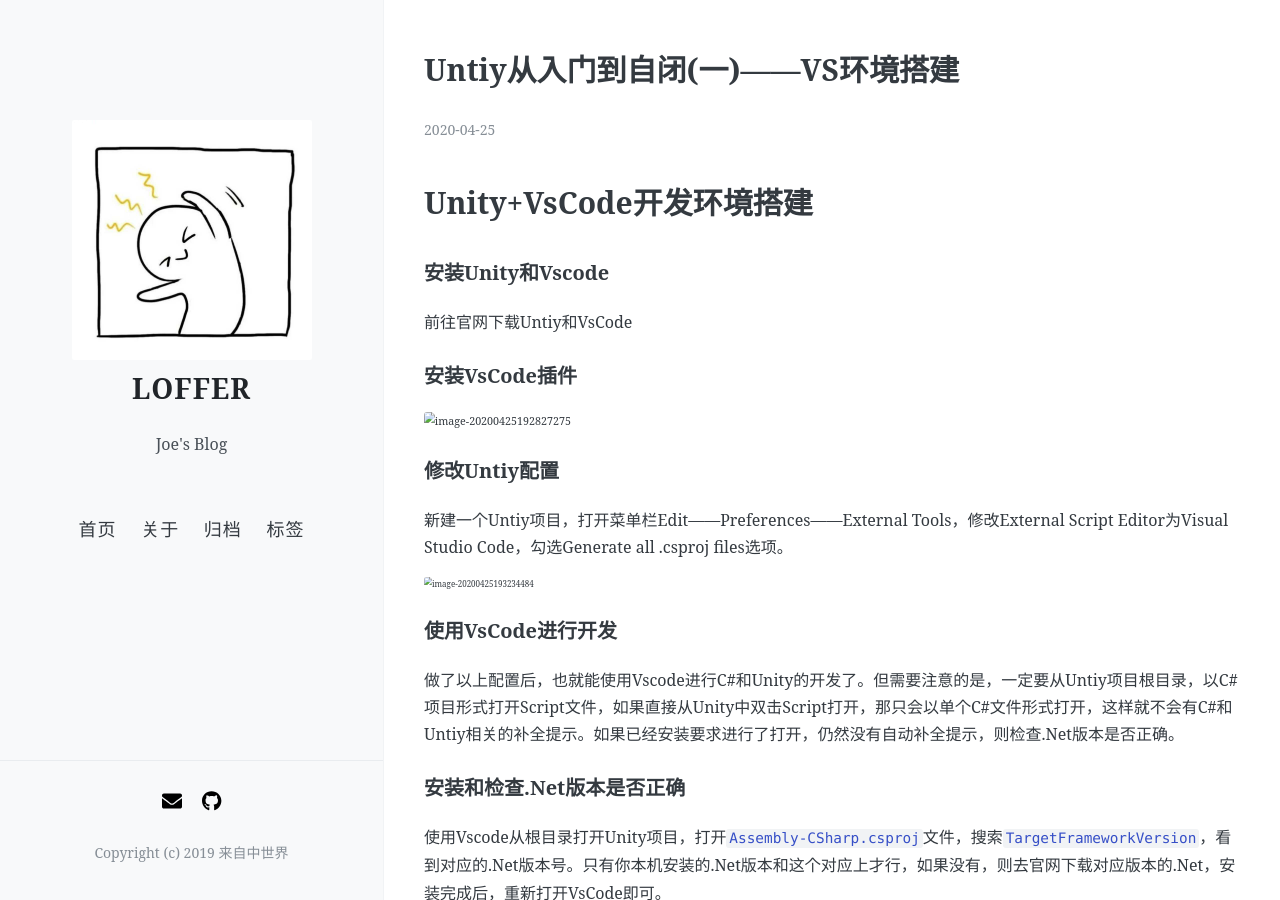
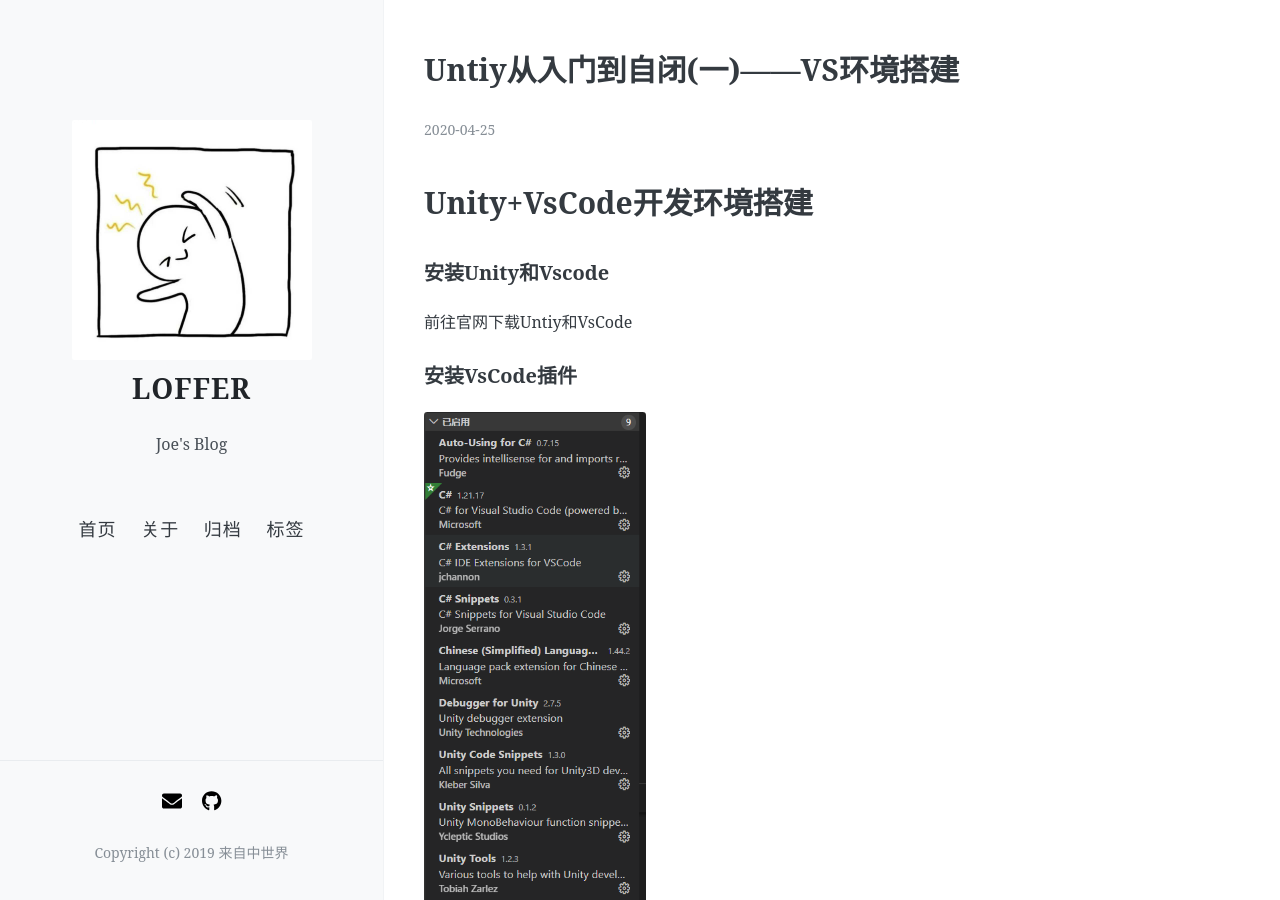
Before and after one commit to 1030310877/1030310877.github.io, a Jekyll site: the page built from _posts/2020-04-25-Unity+VsCode.md, in a window 1280 px wide and 900 px high. Built offline with Jekyll 4.4.1, drawn with Linux system fonts in a browser that asks for light colours; nearby versions of some CDN libraries; comment, search, counter and statistics services are not loaded.

Commit message:
fix path

```diff
--- a/_posts/2020-04-25-Unity+VsCode.md
+++ b/_posts/2020-04-25-Unity+VsCode.md
@@ -13,13 +13,13 @@
 
 ### 安装VsCode插件
 
-<img src="2020-04-25-Unity+VsCode.assets/image-20200425192827275.png" alt="image-20200425192827275" style="zoom: 67%;" />
+<img src="../images/2020-04-25/image-20200425192827275.png" alt="image-20200425192827275" style="zoom: 67%;" />
 
 ### 修改Untiy配置
 
 新建一个Untiy项目，打开菜单栏Edit——Preferences——External Tools，修改External Script Editor为Visual Studio Code，勾选Generate all .csproj files选项。
 
-<img src="2020-04-25-Unity+VsCode.assets/image-20200425193234484.png" alt="image-20200425193234484" style="zoom:50%;" />
+<img src="../images/2020-04-25/image-20200425193234484.png" alt="image-20200425193234484" style="zoom:50%;" />
 
 ### 使用VsCode进行开发
 
```
Also changed, not shown: images/2020-04-25/image-20200425192827275.png (renamed from _posts/2020-04-25-Unity+VsCode.assets/image-20200425192827275.png), images/2020-04-25/image-20200425193234484.png (renamed from _posts/2020-04-25-Unity+VsCode.assets/image-20200425193234484.png), images/2020-04-25/image-20200425193234519.png (renamed from _posts/2020-04-25-Unity+VsCode.assets/image-20200425193234519.png).
